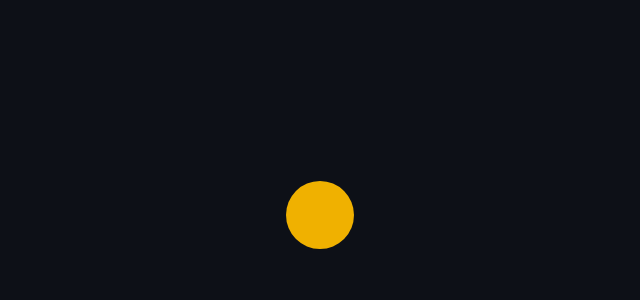
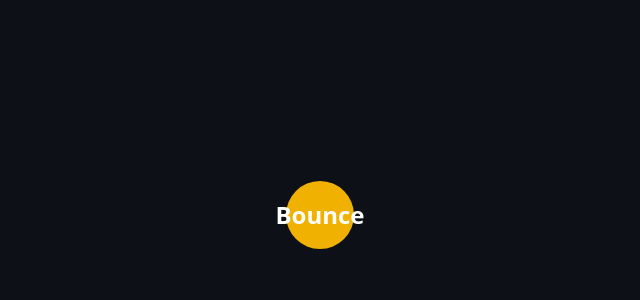
Before and after one commit to Afzalshaikh78/Framer-motion, a React (Vite) app: page / in a window 1280 px wide. Shown: the top 300 px of the page, without its empty margins (320-960 px from the left). Built offline with nearby package versions, Linux system fonts and the light colour scheme.

Commit message:
Update BouncingBall.tsx

```diff
--- a/src/components/BouncingBall.tsx
+++ b/src/components/BouncingBall.tsx
@@ -14,10 +14,16 @@ const BouncingBall = () => {
 
       }}
     >
+      <div className="w-full h-full flex items-center justify-center">
+        <span className="text-white text-2xl font-bold">Bounce</span>
+
+      </div>
 
 
 
     </motion.div>
+
+
   );
 };
 
```
